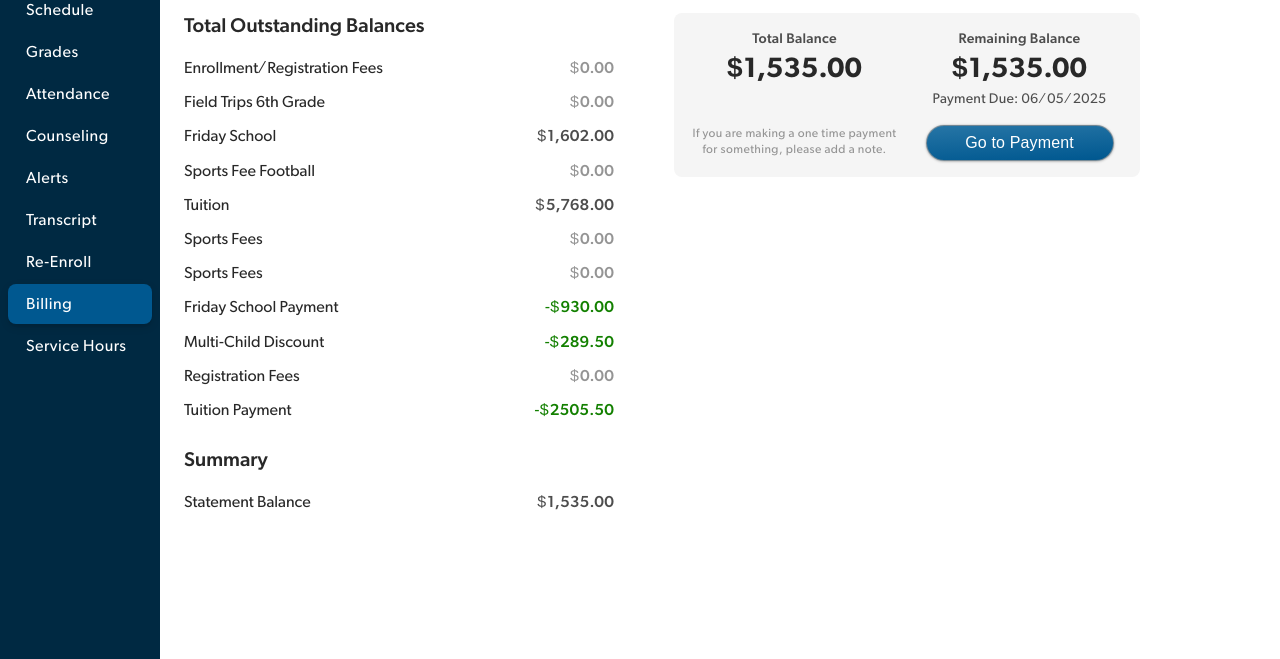
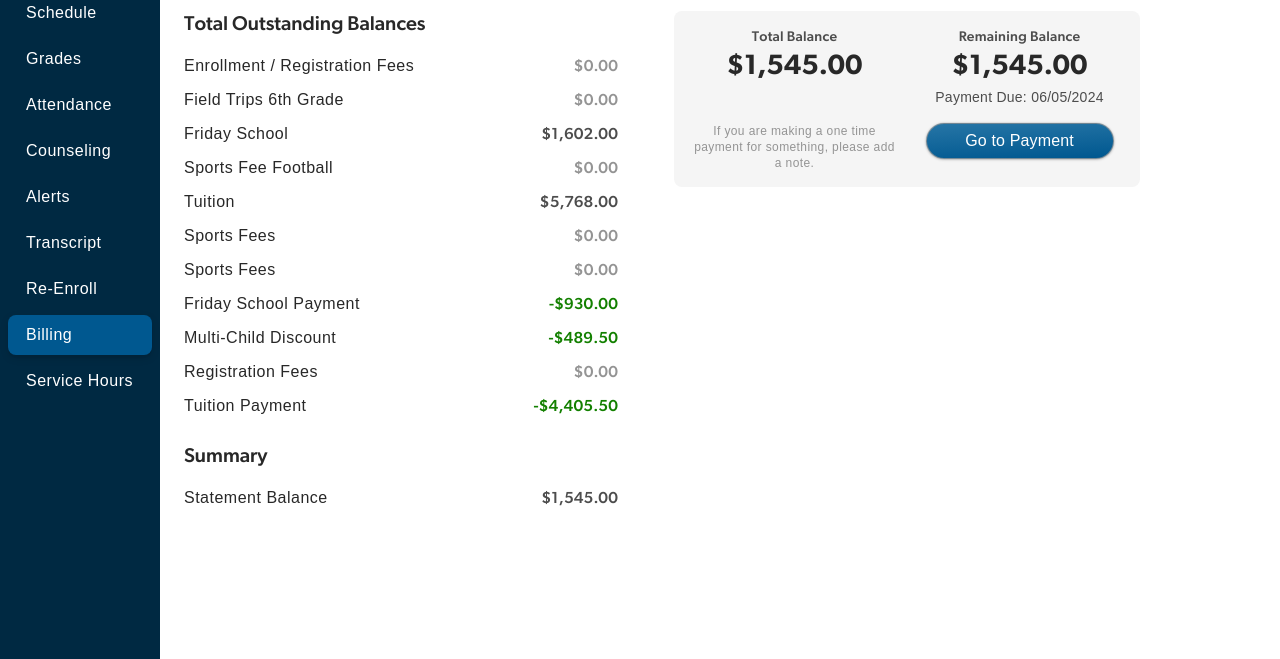
Before and after one commit to jasminafabijan/Dashboard-test, a plain HTML site: page index.html in a window 1280 px wide. Shown: the part 141-800 px from the top of the page. Drawn offline with Linux system fonts and the light colour scheme; a web font is replaced by a local one.

Commit message:
Replaced font files; other small fixes

```diff
--- a/index.html
+++ b/index.html
@@ -39,7 +39,7 @@
                     <a href="#">Counseling</a>
                     <a href="#">Alerts</a>
                     <a href="#">Transcript</a>
-                    <a href="#">Re&#8209;Enroll</a>
+                    <a href="#">Re-Enroll</a>
                     <a href="#" class="active">Billing</a>
                     <a href="#">Service Hours</a>
                 </div>
@@ -80,69 +80,69 @@
                             <table class="balance-list" aria-label="Outstanding balances">
                                 <tbody>
                                     <tr>
-                                        <td>Enrollment &#8260; Registration Fees</td>
+                                        <td>Enrollment / Registration Fees</td>
                                         <td class="zero">
-                                            <span class="currency">&#x24;</span>0.00
+                                            $0.00
                                         </td>
                                     </tr>
                                     <tr>
                                         <td>Field Trips 6th Grade</td>
                                         <td class="zero">
-                                            <span class="currency">&#x24;</span>0.00
+                                            $0.00
                                         </td>
                                     </tr>
                                     <tr>
                                         <td>Friday School</td>
                                         <td class="positive">
-                                            <span class="currency">&#x24;</span>1,602.00
+                                            $1,602.00
                                         </td>
                                     </tr>
                                     <tr>
                                         <td>Sports Fee Football</td>
                                         <td class="zero">
-                                            <span class="currency">&#x24;</span>0.00
+                                            $0.00
                                         </td>
                                     </tr>
                                     <tr>
                                         <td>Tuition</td>
                                         <td class="positive">
-                                            <span class="currency">&#x24;</span>5,768.00
+                                            $5,768.00
                                         </td>
                                         </tr>
                                     <tr>
                                         <td>Sports Fees</td>
                                         <td class="zero">
-                                            <span class="currency">&#x24;</span>0.00
+                                            $0.00
                                         </td>
                                     </tr>
                                     <tr>
                                         <td>Sports Fees</td>
                                         <td class="zero">
-                                            <span class="currency">&#x24;</span>0.00
+                                            $0.00
                                         </td>
                                     </tr>
                                     <tr>
                                         <td>Friday School Payment</td>
                                         <td class="credit">
-                                            &#8209;<span class="currency">&#x24;</span>930.00
+                                            -$930.00
                                         </td>
                                     </tr>
                                     <tr>
-                                        <td>Multi&#8209;Child Discount</td>
+                                        <td>Multi-Child Discount</td>
                                         <td class="credit">
-                                            &#8209;<span class="currency">&#x24;</span>289.50
+                                            -$489.50
                                         </td>
                                     </tr>
                                     <tr>
                                         <td>Registration Fees</td>
                                         <td class="zero">
-                                            <span class="currency">&#x24;</span>0.00
+                                            $0.00
                                         </td>
                                     </tr>
                                     <tr>
                                         <td>Tuition Payment</td>
                                         <td class="credit">
-                                            &#8209;<span class="currency">&#x24;</span>2505.50
+                                            -$4,405.50
                                         </td>
                                     </tr>
                                 </tbody>
@@ -154,7 +154,7 @@
                                     <tr>
                                         <td>Statement Balance</td>
                                         <td class="positive">
-                                            <span class="currency">&#x24;</span>1,535.00
+                                            $1,545.00
                                         </td>
                                     </tr>
                                 </tbody>
@@ -166,16 +166,16 @@
                             <div class="balance-col">
                                 <label>Total Balance</label>
                                 <div class="amount">
-                                    <span class="currency">&#x24;</span>1,535.00
+                                    $1,545.00
                                 </div>
                             </div>
 
                             <div class="balance-col">
                                 <label>Remaining Balance</label>
                                 <div class="amount">
-                                    <span class="currency">&#x24;</span>1,535.00
+                                    $1,545.00
                                 </div>
-                                <div class="due">Payment Due: <span>06 &#8260; 05 &#8260; 2025</span></div>
+                                <div class="due">Payment Due: <span>06/05/2024</span></div>
                             </div>
 
                             <div class="balance-col">
--- a/style.css
+++ b/style.css
@@ -19,15 +19,6 @@
 
 @font-face {
     font-family: 'Gibson';
-    src: url('fonts/Gibson-Regular.woff2') format('woff2'),
-         url('fonts/Gibson-Regular.woff') format('woff');
-    font-weight: 400;
-    font-style: normal;
-    font-display: swap;
-}
-
-@font-face {
-    font-family: 'Gibson';
     src: url('fonts/Gibson-Medium.woff2') format('woff2'),
          url('fonts/Gibson-Medium.woff') format('woff');
     font-weight: 500;
@@ -42,6 +33,13 @@
     font-weight: 600;
     font-style: normal;
     font-display: swap;
+}
+
+@font-face {
+    font-family: "Gibson";
+    src:
+    url("https://db.onlinewebfonts.com/t/41a37b5ce5c3e0b6200b09e4f6e8b5e5.woff2")format("woff2"),
+    url("https://db.onlinewebfonts.com/t/41a37b5ce5c3e0b6200b09e4f6e8b5e5.woff")format("woff");
 }
 
 html,
@@ -69,7 +67,7 @@ body {
 }
 
 .sidebar-logo {
-    padding-top: 16px;
+    padding-top: 20px;
     padding-left: 26px;
     font-size: 2.5rem;
     font-weight: 600;
@@ -94,6 +92,7 @@ body {
     padding: 8px 18px;
     border-radius: 8px;
     transition: background .15s, color .15s;
+    margin-bottom: 4px;
 }
 
 .sidebar-nav a:hover  {
@@ -147,7 +146,7 @@ body {
     background: linear-gradient(0deg, rgba(118, 118, 128, 0.12), rgba(118, 118, 128, 0.12)), #FFFFFF;
     border-radius: 10px;
     padding: 2px;
-    gap: 2px;
+    gap: 4px;
     width: 567px;
     height: 40px;
     margin-right: 16px;
@@ -174,7 +173,8 @@ body {
 }
 
 .tabs button:hover:not(.active) {
-    color: var(--text);
+    background: rgba(118, 118, 128, 0.12);
+    border-radius: 8px;
 }
 
 .topbar-right {
@@ -221,7 +221,7 @@ body {
     font-size: 2rem;
     font-weight: 600;
     line-height: 1.25;
-    margin-bottom: 26px;
+    margin-bottom: 24px;
 }
 
 .balance-grid {
@@ -242,7 +242,6 @@ body {
     max-width: 466px;
     display: grid;
     grid-template-columns: 1fr 1fr;
-    gap: 16px;
 }
 
 .summary-card .balance-col {
@@ -256,7 +255,7 @@ body {
     letter-spacing: .25px;
     line-height: 20px;
     display: block;
-    margin-bottom: 2px;
+    margin-bottom: 3px;
 }
 
 .balance-col .amount {
@@ -300,13 +299,23 @@ body {
     border-radius: 50px;
 }
 
+.btn-pay:focus,
 .btn-pay:hover {
-    background: #005890;
+    border: 0.5px solid rgba(148, 148, 148, 0.75);
+    box-shadow: 0px 0.5px 2.5px rgba(0, 0, 0, 0.3), 0px 0px 0px 0.5px rgba(0, 0, 0, 0.05);
+}
+
+.btn-pay:focus {
+    background: linear-gradient(357.03deg, #005890 2.66%, #2A78A8 109.42%);
+}
+
+.btn-pay:hover {
+    background: linear-gradient(357.03deg, #004875 2.66%, #005890 109.42%);
 }
 
 /* ── BALANCE TABLE ── */
 .balance-section {
-    padding-right: 36px;
+    padding-right: 32px;
 }
 
 .balance-section h2 {
@@ -323,23 +332,19 @@ body {
 }
 
 .balance-list td {
-    padding: 7px 0;
+    padding: 5px 0;
+    letter-spacing: 0.5px;
+    line-height: 1.5;
 }
 
 .balance-list td:last-child {
     text-align: right;
     font-weight: 500;
     letter-spacing: 0.15px;
-    line-height: 1.2;
 }
 
 .zero {
     color: var(--muted);
-}
-
-span.currency {
-    font-family: "Helvetica Neue", Helvetica, Arial, sans-serif;
-    padding-right: 1px;
 }
 
 .positive {
```
Also changed, not shown: fonts/Gibson.woff (added), fonts/Gibson.woff2 (added), fonts/gibson-bold.woff (deleted), fonts/gibson-bold.woff2 (deleted), fonts/gibson-light.woff (deleted), fonts/gibson-light.woff2 (deleted), fonts/gibson-medium.woff, fonts/gibson-medium.woff2, fonts/gibson-regular.woff (deleted), fonts/gibson-regular.woff2 (deleted), fonts/gibson-semibold.woff, fonts/gibson-semibold.woff2.
